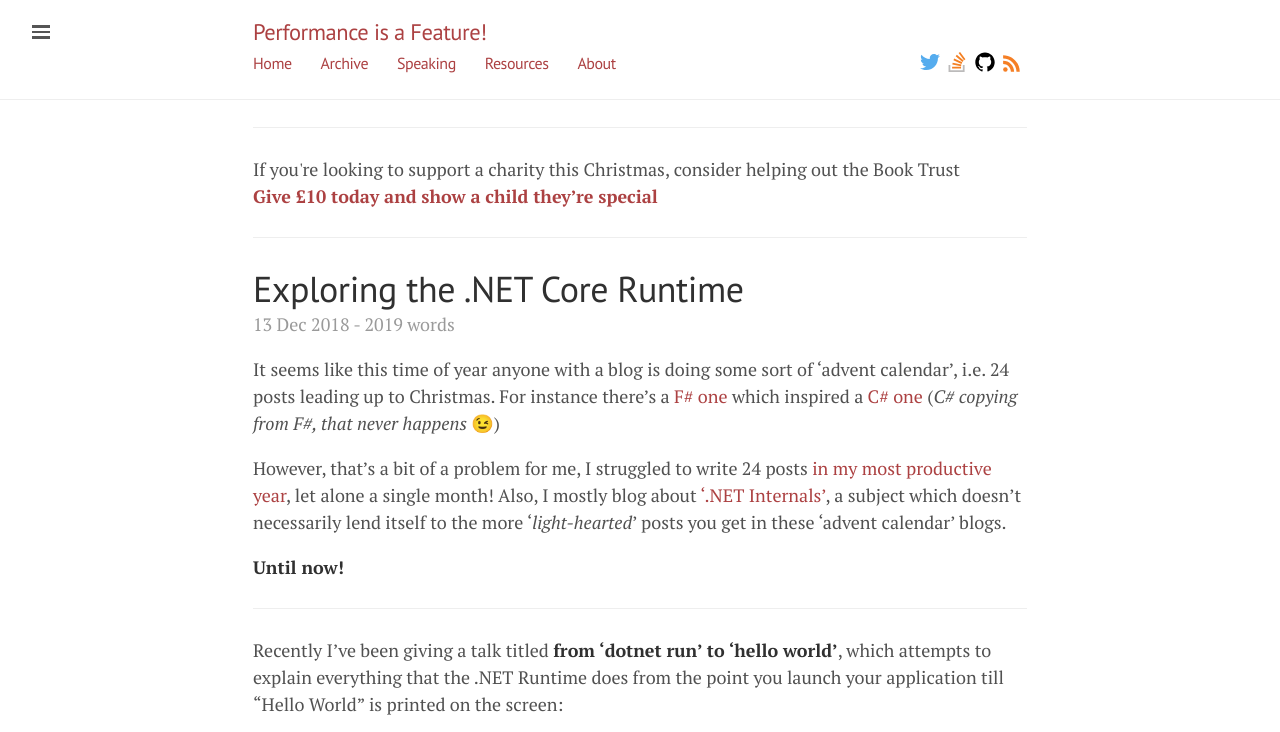
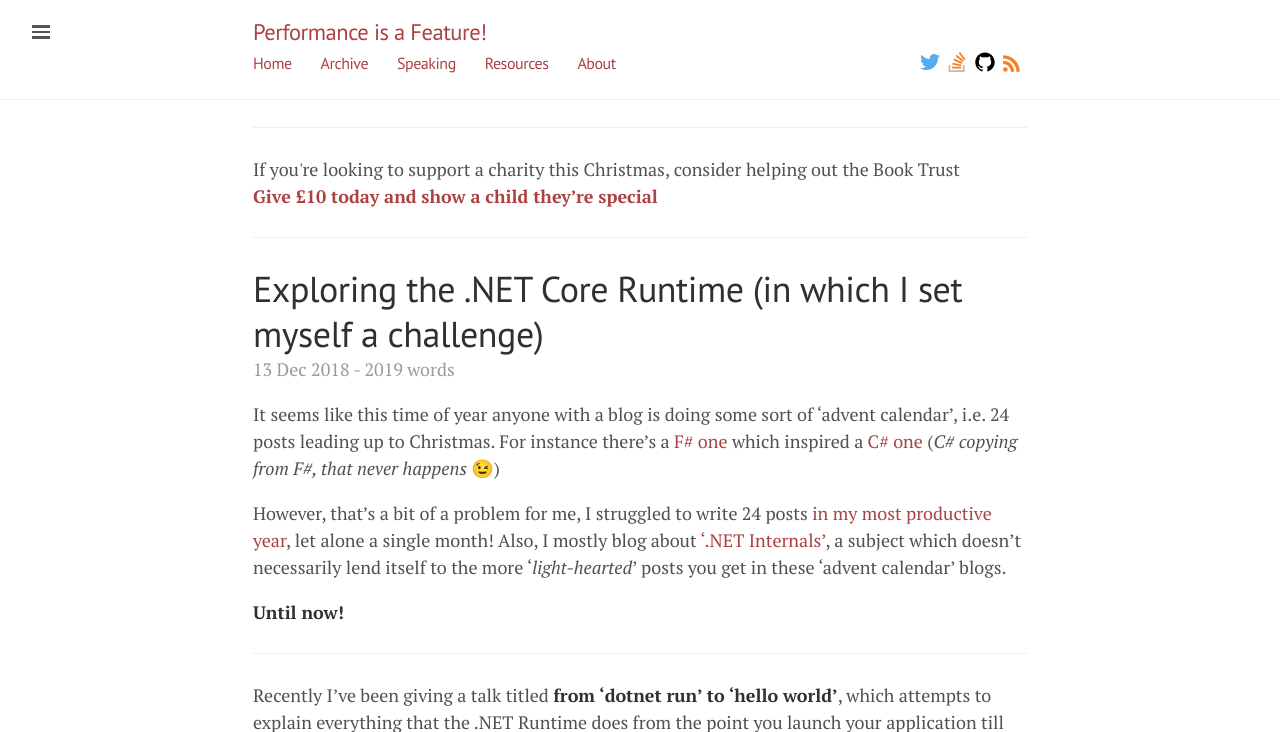
Before and after one commit to mattwarren/mattwarren.github.io, a Jekyll site: the page built from _posts/2018-12-13-Exploring-the-.NET-Core-Runtime.md, in a window 1280 px wide and 900 px high, cut to the strip 0-732 px from the top of the window. Built offline with Jekyll 4.4.1, drawn with Linux system fonts in a browser that asks for light colours; nearby versions of some CDN libraries; comment, search, counter and statistics services are not loaded.

Commit message:
Better title?

```diff
--- a/_posts/2018-12-13-Exploring-the-.NET-Core-Runtime.md
+++ b/_posts/2018-12-13-Exploring-the-.NET-Core-Runtime.md
@@ -1,6 +1,6 @@
 ---
 layout: post
-title: Exploring the .NET Core Runtime
+title: Exploring the .NET Core Runtime (in which I set myself a challenge)
 comments: true
 codeproject: false
 tags: [CLR, .NET, Internals]
```
